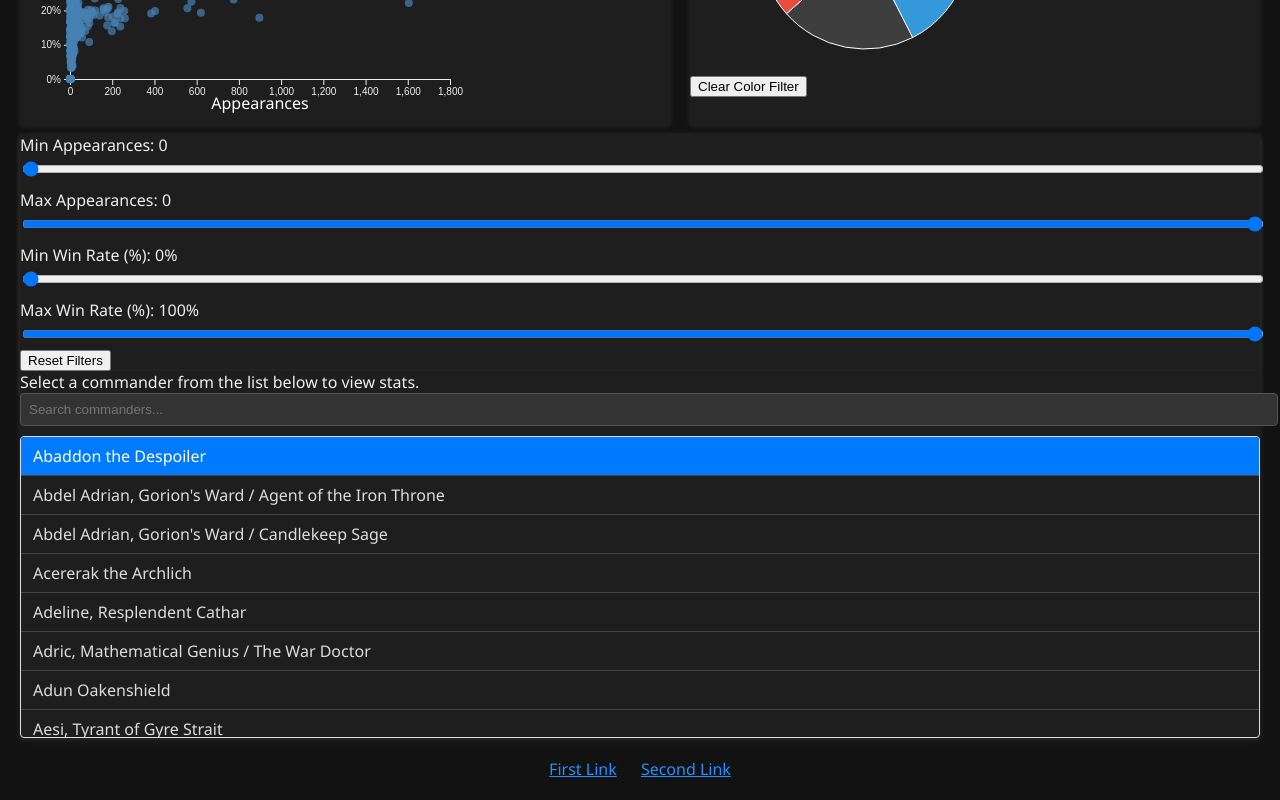
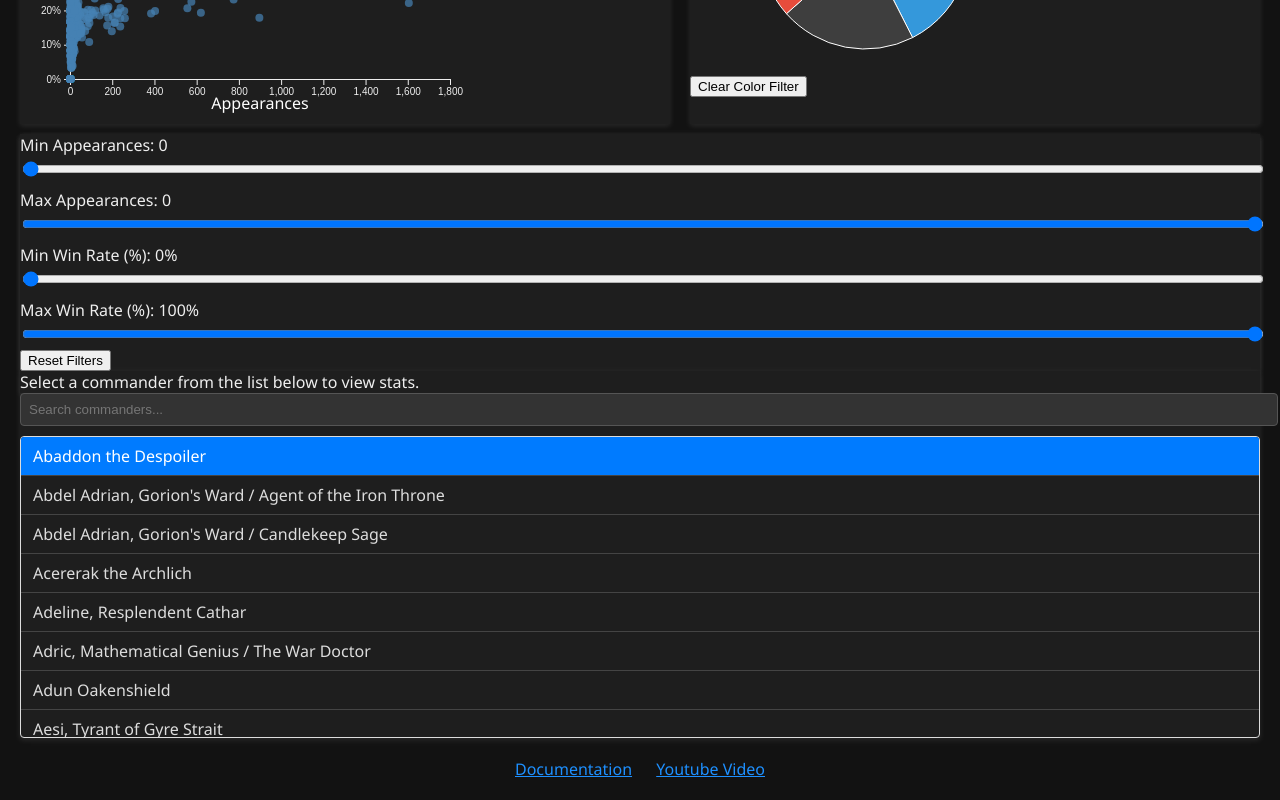
Before and after one commit to zhouseman/cEDH-Vis-Project, a plain HTML site: page index.html in a window 1280 px wide. Shown: the part 968-1768 px from the top of the page. Drawn offline with nearby package versions, Linux system fonts and the light colour scheme.

Commit message:
Update index.html (Documentation link works now, next is youtube video link)

```diff
--- a/index.html
+++ b/index.html
@@ -92,8 +92,8 @@
 
   <!-- external links area -->
   <div class="link-container" id="externalLinks">
-    <a href="https://example.com/first" target="_blank">First Link</a>
-    <a href="https://example.com/second" target="_blank">Second Link</a>
+    <a href="https://docs.google.com/document/d/1qf4JaUImu0ChZ2Se1msR5bEQQjxyHFZAcOByZ-0L7pU/edit?usp=sharing" target="_blank">Documentation</a>
+    <a href="https://example.com/second" target="_blank">Youtube Video</a>
   </div>
 
   <script>
```
